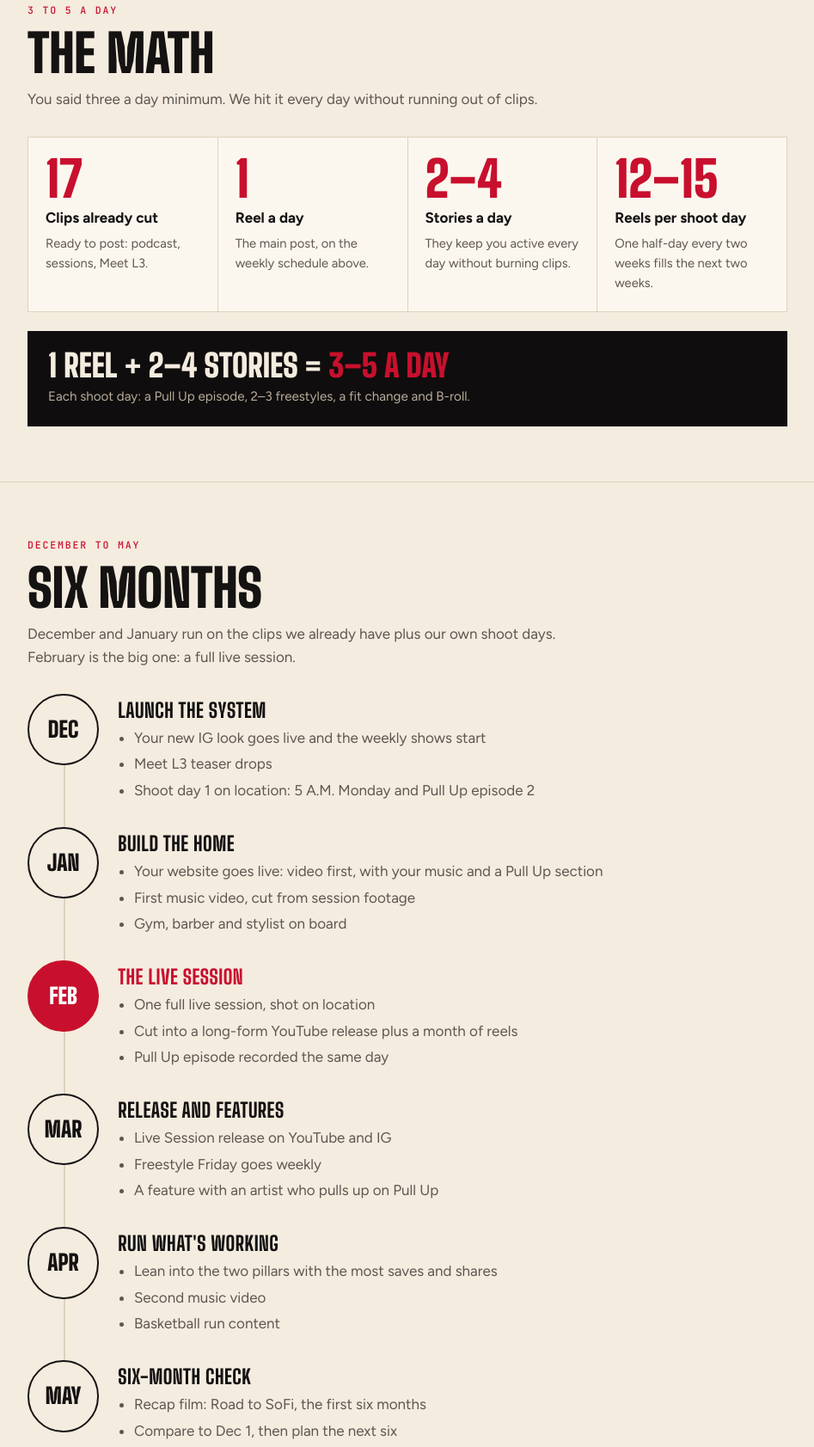
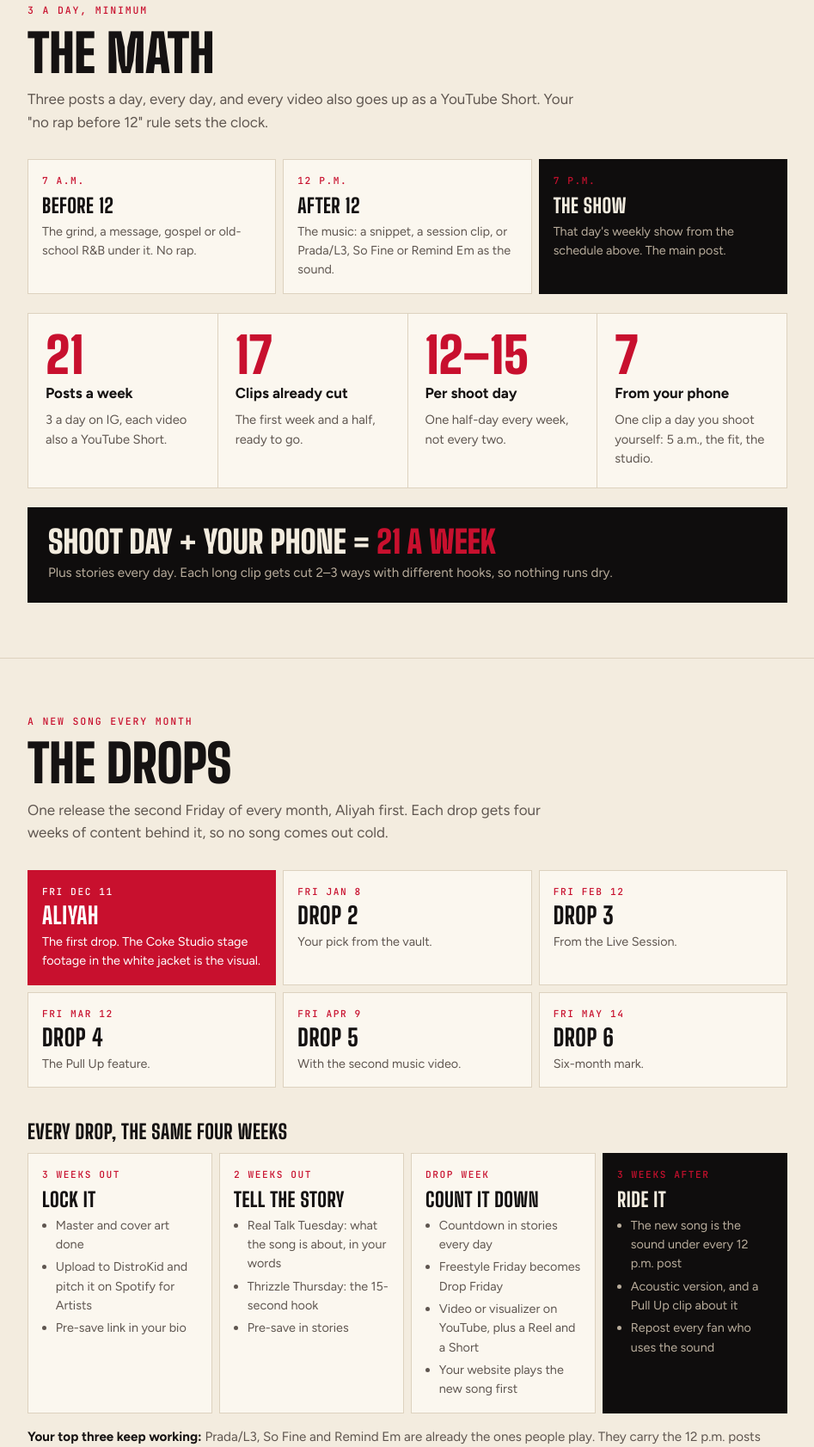
Before and after one commit to letsboom76/boomala-site, a plain HTML site: page coke/lthrizzl3/content/index.html in a window 1280 px wide. Shown: the part 3034-4717 px from the top of the page at 86% size, without its empty margins (166-1113 px from the left). Drawn offline with Linux system fonts and the light colour scheme.

Commit message:
L3 game plan: 3 posts a day with Shorts, monthly drops with Aliyah first
Co-Authored-By: Claude Opus 5.5 <noreply@anthropic.com>
Claude-Session: https://claude.ai/code/session_01YWaqusa2MKoPZjKLm33Keb

```diff
--- a/coke/lthrizzl3/content/index.html
+++ b/coke/lthrizzl3/content/index.html
@@ -101,6 +101,23 @@ section+section{border-top:1px solid var(--line)}
 .eq strong{font-family:var(--display);font-size:clamp(1.6rem,5vw,2.3rem);font-weight:900;text-transform:uppercase;line-height:1}
 .eq strong i{font-style:normal;color:var(--red)}
 .eq span{color:var(--onblack-muted);font-size:.95rem}
+
+/* slots, drops, cycle */
+.slots{display:grid;grid-template-columns:repeat(3,minmax(0,1fr));gap:8px}
+.slot,.cw{background:var(--paper);border:1px solid var(--line);padding:16px;display:grid;gap:8px;align-content:start}
+.slot .t,.cw .t,.drop .dt{font-family:var(--mono);font-size:.7rem;letter-spacing:.14em;text-transform:uppercase;color:var(--red)}
+.slot p,.drop p{font-size:.9rem;color:var(--muted)}
+.slot.hot,.cw.hot{background:var(--black);border-color:var(--black);color:var(--onblack)}
+.slot.hot p,.cw.hot ul{color:var(--onblack-muted)}.slot.hot h3,.cw.hot h3{color:var(--onblack)}
+.drops{display:grid;grid-template-columns:repeat(3,minmax(0,1fr));gap:8px}
+.drop{background:var(--paper);border:1px solid var(--line);padding:16px;display:grid;gap:6px;align-content:start}
+.drop h3{font-size:1.7rem}
+.drop.key{background:var(--red);border-color:var(--red);color:#fff}
+.drop.key .dt,.drop.key p{color:#fff}
+.cycle{display:grid;grid-template-columns:repeat(4,minmax(0,1fr));gap:8px;margin-top:14px}
+.cw ul{margin:0;padding-left:1.1em;display:grid;gap:4px;color:var(--muted);font-size:.9rem}
+@media (max-width:820px){.cycle{grid-template-columns:repeat(2,minmax(0,1fr))}}
+@media (max-width:600px){.slots,.drops{grid-template-columns:1fr}.cycle{grid-template-columns:1fr}}
 
 /* road */
 .road{display:grid;position:relative}
@@ -228,29 +245,58 @@ footer a{color:var(--onblack)}
 
 <section>
   <div class="wrap">
-    <div class="head"><span class="label">3 to 5 a day</span><h2>The math</h2>
-      <p class="intro">You said three a day minimum. We hit it every day without running out of clips.</p></div>
-    <div class="math">
-      <div class="stat"><span class="v">17</span><span class="k">Clips already cut</span><p>Ready to post: podcast, sessions, Meet L3.</p></div>
-      <div class="stat"><span class="v">1</span><span class="k">Reel a day</span><p>The main post, on the weekly schedule above.</p></div>
-      <div class="stat"><span class="v">2–4</span><span class="k">Stories a day</span><p>They keep you active every day without burning clips.</p></div>
-      <div class="stat"><span class="v">12–15</span><span class="k">Reels per shoot day</span><p>One half-day every two weeks fills the next two weeks.</p></div>
+    <div class="head"><span class="label">3 a day, minimum</span><h2>The math</h2>
+      <p class="intro">Three posts a day, every day, and every video also goes up as a YouTube Short. Your "no rap before 12" rule sets the clock.</p></div>
+    <div class="slots">
+      <div class="slot"><span class="t">7 a.m.</span><h3>Before 12</h3><p>The grind, a message, gospel or old-school R&amp;B under it. No rap.</p></div>
+      <div class="slot"><span class="t">12 p.m.</span><h3>After 12</h3><p>The music: a snippet, a session clip, or Prada/L3, So Fine or Remind Em as the sound.</p></div>
+      <div class="slot hot"><span class="t">7 p.m.</span><h3>The show</h3><p>That day's weekly show from the schedule above. The main post.</p></div>
     </div>
-    <div class="eq"><strong>1 reel + 2–4 stories = <i>3–5 a day</i></strong><span>Each shoot day: a Pull Up episode, 2–3 freestyles, a fit change and B-roll.</span></div>
+    <div class="math" style="margin-top:22px">
+      <div class="stat"><span class="v">21</span><span class="k">Posts a week</span><p>3 a day on IG, each video also a YouTube Short.</p></div>
+      <div class="stat"><span class="v">17</span><span class="k">Clips already cut</span><p>The first week and a half, ready to go.</p></div>
+      <div class="stat"><span class="v">12–15</span><span class="k">Per shoot day</span><p>One half-day every week, not every two.</p></div>
+      <div class="stat"><span class="v">7</span><span class="k">From your phone</span><p>One clip a day you shoot yourself: 5 a.m., the fit, the studio.</p></div>
+    </div>
+    <div class="eq"><strong>Shoot day + your phone = <i>21 a week</i></strong><span>Plus stories every day. Each long clip gets cut 2–3 ways with different hooks, so nothing runs dry.</span></div>
   </div>
 </section>
+
+<section>
+  <div class="wrap">
+    <div class="head"><span class="label">A new song every month</span><h2>The drops</h2>
+      <p class="intro">One release the second Friday of every month, Aliyah first. Each drop gets four weeks of content behind it, so no song comes out cold.</p></div>
+    <div class="drops">
+      <div class="drop key"><span class="dt">Fri Dec 11</span><h3>Aliyah</h3><p>The first drop. The Coke Studio stage footage in the white jacket is the visual.</p></div>
+      <div class="drop"><span class="dt">Fri Jan 8</span><h3>Drop 2</h3><p>Your pick from the vault.</p></div>
+      <div class="drop"><span class="dt">Fri Feb 12</span><h3>Drop 3</h3><p>From the Live Session.</p></div>
+      <div class="drop"><span class="dt">Fri Mar 12</span><h3>Drop 4</h3><p>The Pull Up feature.</p></div>
+      <div class="drop"><span class="dt">Fri Apr 9</span><h3>Drop 5</h3><p>With the second music video.</p></div>
+      <div class="drop"><span class="dt">Fri May 14</span><h3>Drop 6</h3><p>Six-month mark.</p></div>
+    </div>
+    <h3 style="margin-top:40px">Every drop, the same four weeks</h3>
+    <div class="cycle">
+      <div class="cw"><span class="t">3 weeks out</span><h3>Lock it</h3><ul><li>Master and cover art done</li><li>Upload to DistroKid and pitch it on Spotify for Artists</li><li>Pre-save link in your bio</li></ul></div>
+      <div class="cw"><span class="t">2 weeks out</span><h3>Tell the story</h3><ul><li>Real Talk Tuesday: what the song is about, in your words</li><li>Thrizzle Thursday: the 15-second hook</li><li>Pre-save in stories</li></ul></div>
+      <div class="cw"><span class="t">Drop week</span><h3>Count it down</h3><ul><li>Countdown in stories every day</li><li>Freestyle Friday becomes Drop Friday</li><li>Video or visualizer on YouTube, plus a Reel and a Short</li><li>Your website plays the new song first</li></ul></div>
+      <div class="cw hot"><span class="t">3 weeks after</span><h3>Ride it</h3><ul><li>The new song is the sound under every 12 p.m. post</li><li>Acoustic version, and a Pull Up clip about it</li><li>Repost every fan who uses the sound</li></ul></div>
+    </div>
+    <p class="stories"><b>Your top three keep working:</b> Prada/L3, So Fine and Remind Em are already the ones people play. They carry the 12 p.m. posts between drops, and live versions of them go in the February session.</p>
+  </div>
+</section>
+
 
 <section>
   <div class="wrap">
     <div class="head"><span class="label">December to May</span><h2>Six months</h2>
       <p class="intro">December and January run on the clips we already have plus our own shoot days. February is the big one: a full live session.</p></div>
     <div class="road">
-      <div class="m"><div class="mo">Dec</div><div class="b"><h3>Launch the system</h3><ul><li>Your new IG look goes live and the weekly shows start</li><li>Meet L3 teaser drops</li><li>Shoot day 1 on location: 5 A.M. Monday and Pull Up episode 2</li></ul></div></div>
-      <div class="m"><div class="mo">Jan</div><div class="b"><h3>Build the home</h3><ul><li>Your website goes live: video first, with your music and a Pull Up section</li><li>First music video, cut from session footage</li><li>Gym, barber and stylist on board</li></ul></div></div>
-      <div class="m key"><div class="mo">Feb</div><div class="b"><h3>The Live Session</h3><ul><li>One full live session, shot on location</li><li>Cut into a long-form YouTube release plus a month of reels</li><li>Pull Up episode recorded the same day</li></ul></div></div>
-      <div class="m"><div class="mo">Mar</div><div class="b"><h3>Release and features</h3><ul><li>Live Session release on YouTube and IG</li><li>Freestyle Friday goes weekly</li><li>A feature with an artist who pulls up on Pull Up</li></ul></div></div>
-      <div class="m"><div class="mo">Apr</div><div class="b"><h3>Run what's working</h3><ul><li>Lean into the two pillars with the most saves and shares</li><li>Second music video</li><li>Basketball run content</li></ul></div></div>
-      <div class="m"><div class="mo">May</div><div class="b"><h3>Six-month check</h3><ul><li>Recap film: Road to SoFi, the first six months</li><li>Compare to Dec 1, then plan the next six</li></ul></div></div>
+      <div class="m"><div class="mo">Dec</div><div class="b"><h3>Launch the system</h3><ul><li>Your new IG look goes live and the weekly shows start</li><li>Meet L3 teaser drops</li><li><b>Fri Dec 11: Aliyah</b></li><li>Shoot day 1 on location: 5 A.M. Monday and Pull Up episode 2</li></ul></div></div>
+      <div class="m"><div class="mo">Jan</div><div class="b"><h3>Build the home</h3><ul><li>Your website goes live: video first, with your music and a Pull Up section</li><li>First music video, cut from session footage</li><li><b>Fri Jan 8: drop 2</b></li><li>Gym, barber and stylist on board</li></ul></div></div>
+      <div class="m key"><div class="mo">Feb</div><div class="b"><h3>The Live Session</h3><ul><li>One full live session, shot on location</li><li>Cut into a long-form YouTube release plus a month of reels</li><li>Pull Up episode recorded the same day</li><li><b>Fri Feb 12: drop 3</b></li></ul></div></div>
+      <div class="m"><div class="mo">Mar</div><div class="b"><h3>Release and features</h3><ul><li>Live Session release on YouTube and IG</li><li>Freestyle Friday goes weekly</li><li>A feature with an artist who pulls up on Pull Up</li><li><b>Fri Mar 12: drop 4</b></li></ul></div></div>
+      <div class="m"><div class="mo">Apr</div><div class="b"><h3>Run what's working</h3><ul><li>Lean into the two pillars with the most saves and shares</li><li>Second music video</li><li><b>Fri Apr 9: drop 5</b></li><li>Basketball run content</li></ul></div></div>
+      <div class="m"><div class="mo">May</div><div class="b"><h3>Six-month check</h3><ul><li>Recap film: Road to SoFi, the first six months</li><li><b>Fri May 14: drop 6</b></li><li>Compare to Dec 1, then plan the next six</li></ul></div></div>
     </div>
   </div>
 </section>
@@ -281,7 +327,11 @@ footer a{color:var(--onblack)}
       <li><button type="button" aria-pressed="false" data-k="fri"><span class="box"><svg viewBox="0 0 14 14" fill="none" stroke="#fff" stroke-width="2.4"><path d="M2 7.5l3.2 3L12 3.5"/></svg></span><span class="t">Freestyle Friday: weekly or every other week to start</span></button></li>
       <li><button type="button" aria-pressed="false" data-k="first"><span class="box"><svg viewBox="0 0 14 14" fill="none" stroke="#fff" stroke-width="2.4"><path d="M2 7.5l3.2 3L12 3.5"/></svg></span><span class="t">Whether "I Took Her Back" goes first</span></button></li>
       <li><button type="button" aria-pressed="false" data-k="creator"><span class="box"><svg viewBox="0 0 14 14" fill="none" stroke="#fff" stroke-width="2.4"><path d="M2 7.5l3.2 3L12 3.5"/></svg></span><span class="t">Switch @lthrizzl3 to a Creator account so we can schedule posts</span></button></li>
-      <li><button type="button" aria-pressed="false" data-k="shoot"><span class="box"><svg viewBox="0 0 14 14" fill="none" stroke="#fff" stroke-width="2.4"><path d="M2 7.5l3.2 3L12 3.5"/></svg></span><span class="t">A shoot day every other week that works with your schedule</span></button></li>
+      <li><button type="button" aria-pressed="false" data-k="shoot"><span class="box"><svg viewBox="0 0 14 14" fill="none" stroke="#fff" stroke-width="2.4"><path d="M2 7.5l3.2 3L12 3.5"/></svg></span><span class="t">A half-day shoot every week that works with your schedule</span></button></li>
+      <li><button type="button" aria-pressed="false" data-k="aliyah"><span class="box"><svg viewBox="0 0 14 14" fill="none" stroke="#fff" stroke-width="2.4"><path d="M2 7.5l3.2 3L12 3.5"/></svg></span><span class="t">Aliyah: the final master and cover art, uploaded by Nov 20 for a Dec 11 drop</span></button></li>
+      <li><button type="button" aria-pressed="false" data-k="vault"><span class="box"><svg viewBox="0 0 14 14" fill="none" stroke="#fff" stroke-width="2.4"><path d="M2 7.5l3.2 3L12 3.5"/></svg></span><span class="t">Which finished songs go out January through May, in order</span></button></li>
+      <li><button type="button" aria-pressed="false" data-k="portrait"><span class="box"><svg viewBox="0 0 14 14" fill="none" stroke="#fff" stroke-width="2.4"><path d="M2 7.5l3.2 3L12 3.5"/></svg></span><span class="t">Clear the Aaliyah portrait from the stage backdrop before it goes in Aliyah's visuals</span></button></li>
+      <li><button type="button" aria-pressed="false" data-k="shorts"><span class="box"><svg viewBox="0 0 14 14" fill="none" stroke="#fff" stroke-width="2.4"><path d="M2 7.5l3.2 3L12 3.5"/></svg></span><span class="t">Set up YouTube Shorts on @3forthrizzl3, or a separate music channel</span></button></li>
     </ul>
   </div>
 </section>
```
